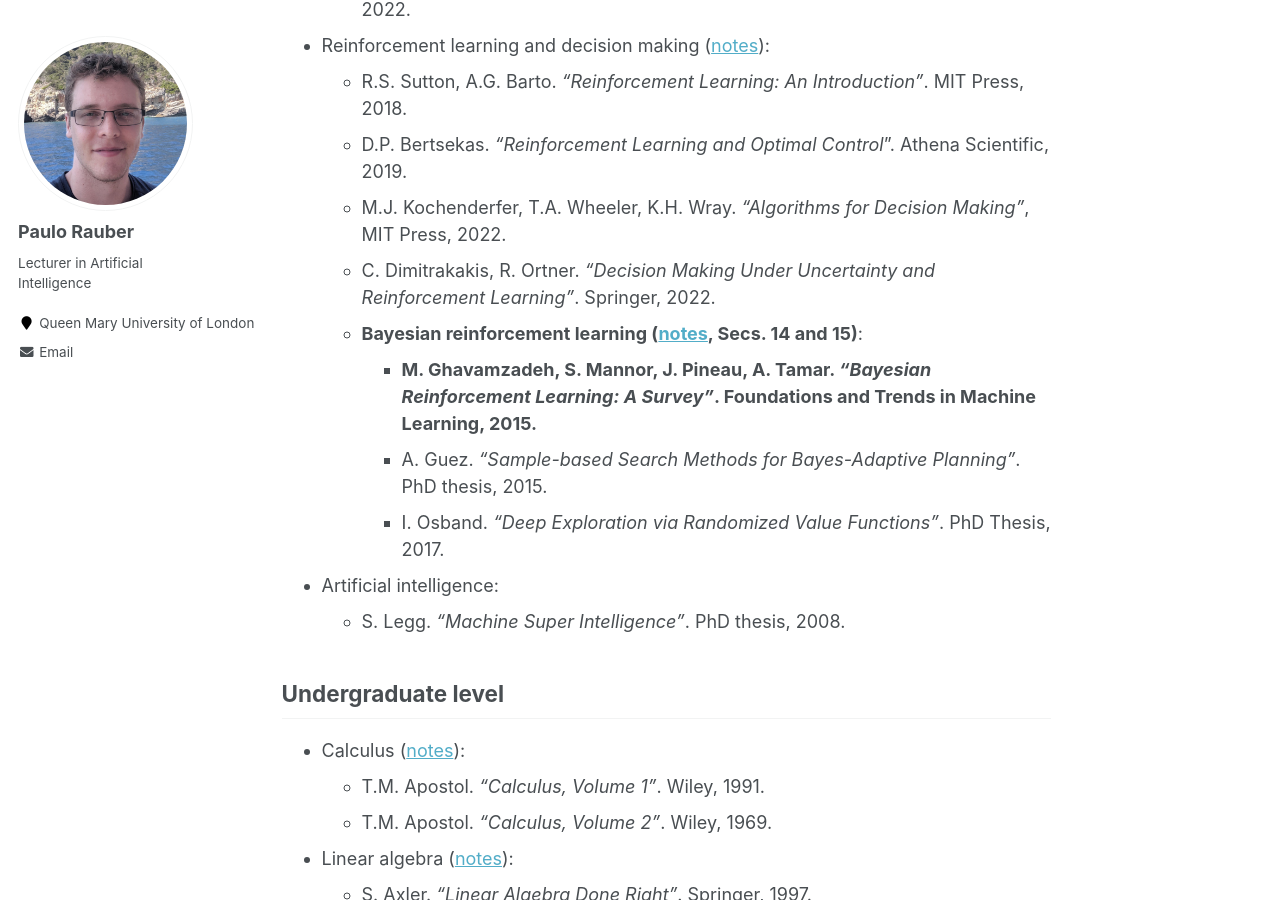
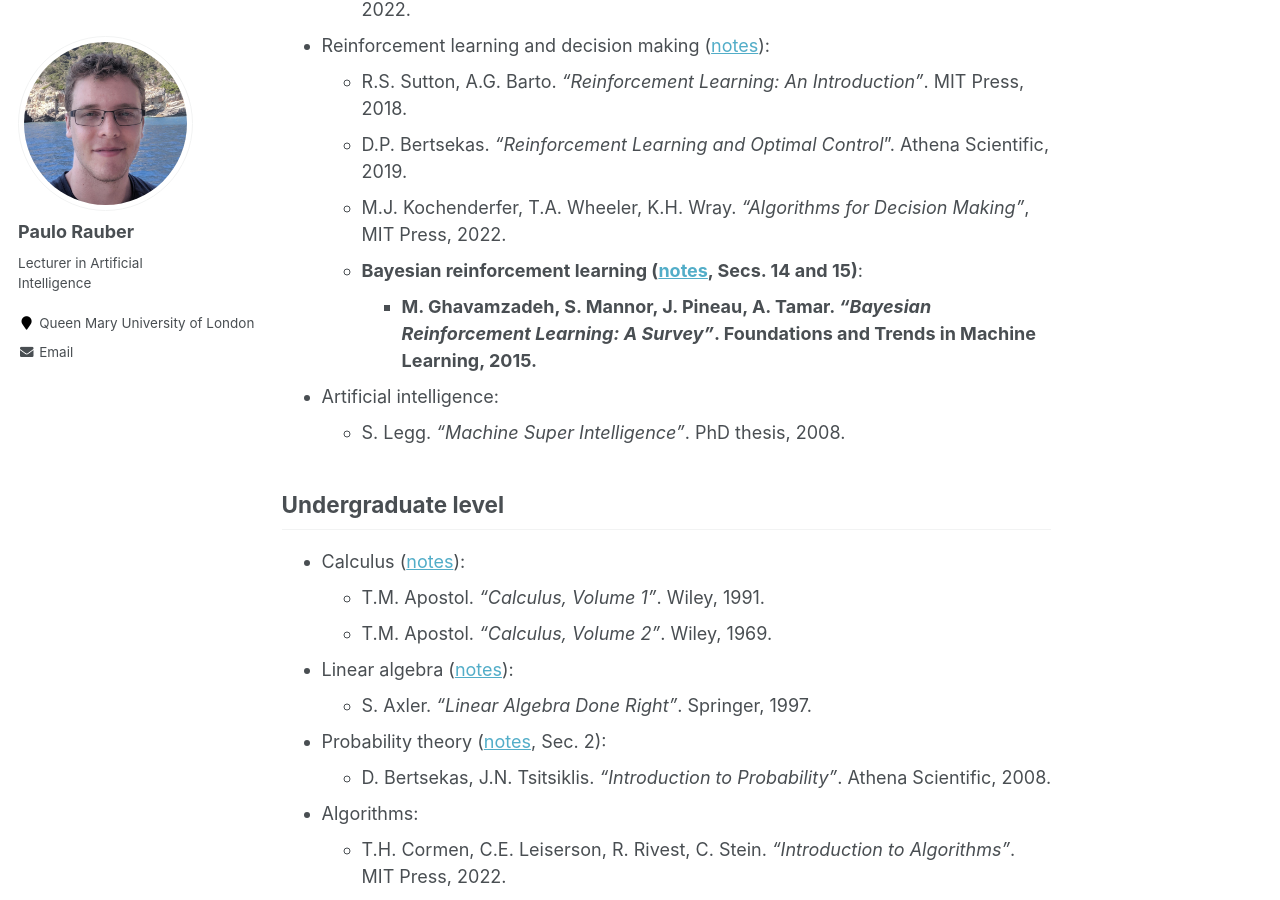
Before and after one commit to paulorauber/paulorauber.github.io, a Jekyll site: the page built from _pages/recommended_reading.md, in a window 1280 px wide and 900 px high, scrolled down 704 px. Built offline with Jekyll 4.4.1, drawn with Linux system fonts in a browser that asks for light colours.

Commit message:
Minor update

```diff
--- a/_pages/recommended_reading.md
+++ b/_pages/recommended_reading.md
@@ -21,11 +21,8 @@ My current research is focused on developing principled but scalable Bayesian re
   * R.S. Sutton, A.G. Barto. *"Reinforcement Learning: An Introduction"*. MIT Press, 2018.
   * D.P. Bertsekas. *"Reinforcement Learning and Optimal Control*". Athena Scientific, 2019.
   * M.J. Kochenderfer, T.A. Wheeler, K.H. Wray. *"Algorithms for Decision Making"*, MIT Press, 2022.
-  * C. Dimitrakakis, R. Ortner. *"Decision Making Under Uncertainty and Reinforcement Learning"*. Springer, 2022.
   * __Bayesian reinforcement learning ([notes](/files/notes/reinforcement_learning.pdf), Secs. 14 and 15)__:
     * __M. Ghavamzadeh, S. Mannor, J. Pineau, A. Tamar. *"Bayesian Reinforcement Learning: A Survey"*. Foundations and Trends in Machine Learning, 2015.__
-    * A. Guez. *"Sample-based Search Methods for Bayes-Adaptive Planning"*. PhD thesis, 2015.
-    * I. Osband. *"Deep Exploration via Randomized Value Functions"*. PhD Thesis, 2017.
 * Artificial intelligence:
   * S. Legg. *"Machine Super Intelligence"*. PhD thesis, 2008.
 
```
Also changed, not shown: _pages/about.md (+1 -0 lines).
